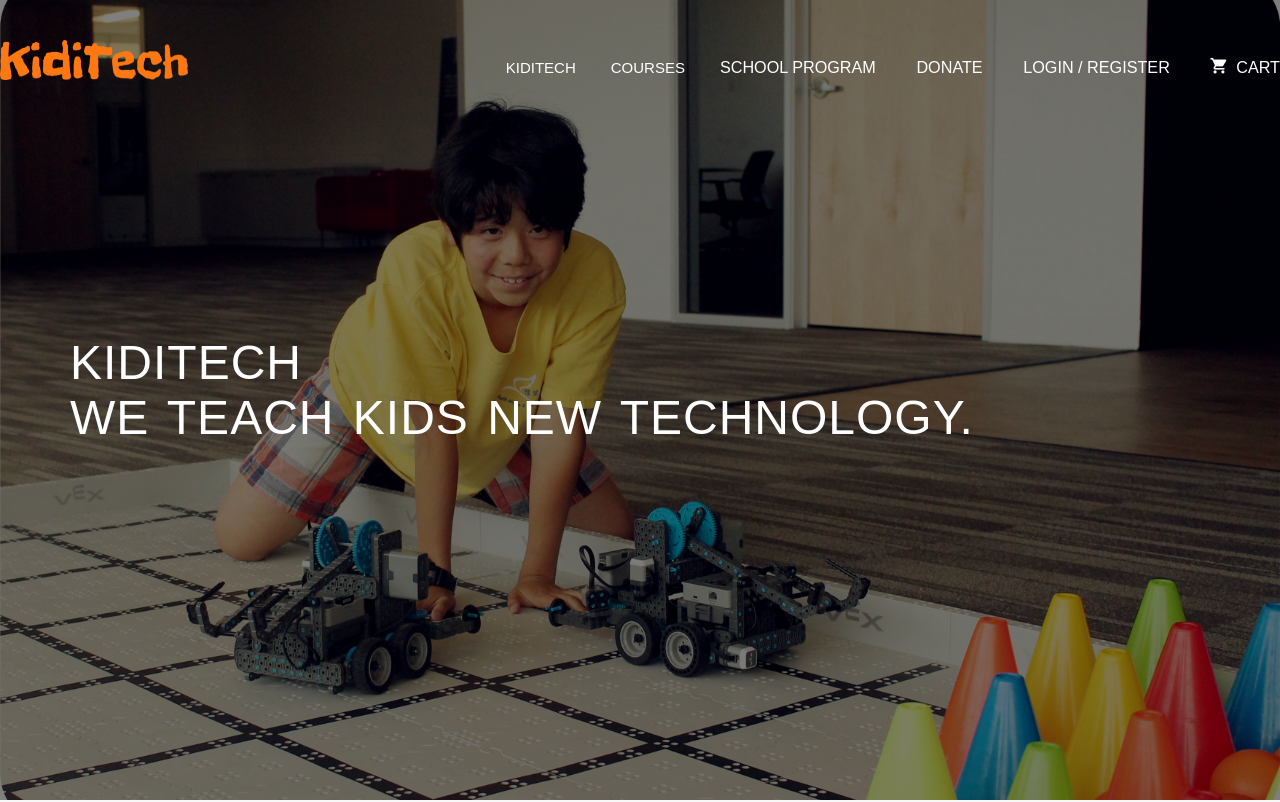
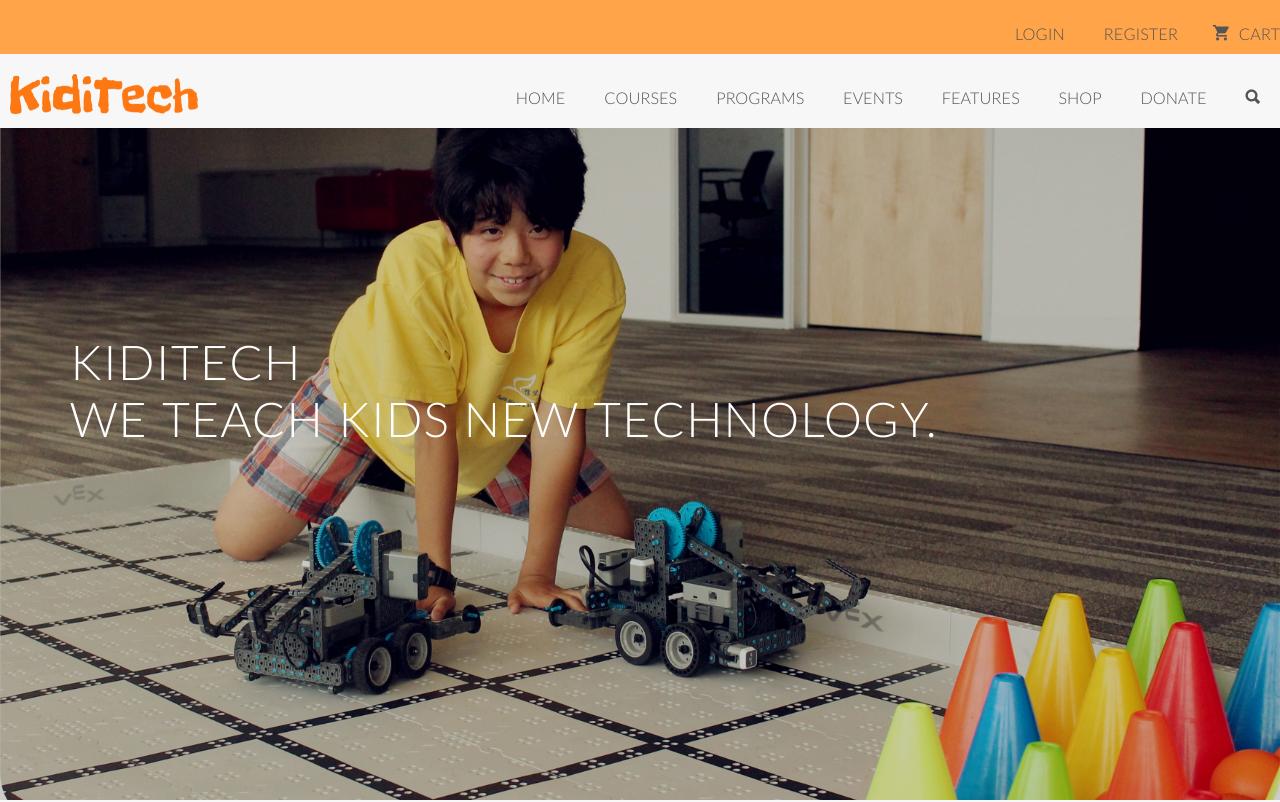
Before and after one commit to dionell/Kiditech-Website, a plain HTML site: page index.html in a window 1280 px wide. Shown: the top 802 px of the page. Drawn offline with nearby package versions, Linux system fonts and the light colour scheme; some packages are replaced by stand-ins of ours; a script that the page names is missing; files whose address does not match are found by name; a web font is replaced by a local one.

Commit message:
170919 update
Fixed nav menu

```diff
--- a/index.html
+++ b/index.html
@@ -20,43 +20,60 @@
         <meta name="theme-color" content="#ffffff">
 
     </head>
-    <body>
+
         <header>
             <nav>
-                <div class="row">
+                <div class="row firstBar">
+                    <div class = "item animated bounceInDown">
+                    <ul class="main-nav js--main-nav">
+                        <li><a href="loginUser.html">Login</a></li>
+                        <li><a href="createUser.html">Register</a>
+                        <li><a href="#"><i class="ion-android-cart icon-medium"></i>Cart</a></li>
+                    </ul>
+                    </div>
+                    <a class="mobile-nav-icon js--nav-icon"><i class="ion-navicon-round"></i></a>
+                </div>
+                <div class="row secondBar">
                     <div class = "item animated bounceInDown"><a href="index.html"><img src="resources/img/logo.png" alt="Kiditech logo" class="logo"></a></div>
                     <a href="index.html"><img src="resources/img/logo.png" alt="Kiditech logo" class="logo-black"></a>
                     <div class = "item animated bounceInDown">
                     <ul class="main-nav js--main-nav">
-                        <div class ="dropdown">
-                            <button class="dropbtn">KIDITECH</button>
+                        <li><a href="index.html">Home</a></li>
+                        <li class ="dropdown">
+                            <a href="#" class="dropbtn">Courses</a>
                             <div class="dropdown-content">
-                                <li><a href="index.html">Home</a></li>
-                                <li><a href="#features">About Us</a></li>
-                                <li><a href="#contact">Contact Us</a></li>
+                                <a href="#courses">View courses</a>
+                                <a href="EnrollCourses.html">Enroll</a>
                             </div>
-                        </div>
-                        <div class ="dropdown">
-                            <button class="dropbtn">COURSES</button>
+                        </li>
+                        <li class ="dropdown">
+                            <a href="#" class="dropbtn">Programs</a>
                             <div class="dropdown-content">
-                                <li><a href="#courses">View courses</a></li>
-                                <li><a href="EnrollCourses.html">Enroll</a></li>
+                                <a href="#courses">School Program</a>
+                                <a href="EnrollCourses.html">Birthday Party</a>
                             </div>
-                        </div>
-                        <li><a href="#works">School Program</a></li>
+                        </li>
+                        <li><a href="#works">Events</a></li>
+                        <li class ="dropdown">
+                            <a href="#" class="dropbtn">Features</a>
+                            <div class="dropdown-content">
+                                <a href="index.html">Home</a>
+                                <a href="#features">About Us</a>
+                                <a href="#contact">Contact Us</a>
+                            </div>
+                        </li>
+                        <li><a href="#works">Shop</a></li>
                         <li><a href="#">Donate</a>
                         </li>
-                        <li><a href="loginUser.html">Login </a> <a href="createUser.html"> / Register</a></li>
-                        <li><a href="#"><i class="ion-android-cart icon-medium"></i>Cart</a></li>
+                        <li><a href="#"><i class="ion-search icon-medium"></i></a></li>
                     </ul>
                     </div>
                     <a class="mobile-nav-icon js--nav-icon"><i class="ion-navicon-round"></i></a>
-
                 </div>
             </nav>
-            <div class="hero-text-box">
-                <div class = "item animated fadeInUp"><h1>Kiditech<br>We teach kids new technology.</h1></div>
-            </div>
+                <div class="hero-text-box">
+                    <div class = "item animated fadeInUp"><h1>Kiditech<br>We teach kids new technology.</h1></div>
+                </div>
         </header>
 
 
@@ -239,7 +256,7 @@
 
         <section class="section-testimonials" id="testimonials">
             <div class="row">
-                <h2>What people say</h2>
+                <h2>Parents are happy with us!</h2>
             </div>
             <div class="row js--wp-2">
                 <div class="col span-1-of-3">
--- a/resources/css/queries.css
+++ b/resources/css/queries.css
@@ -1,4 +1,13 @@
 /* Big tablet to 1200px (widths smaller taht the 1140px row) */
+@media only screen and (max-width: 1500px) {
+    .main-nav {
+        margin-right: auto;
+    }
+
+    .logo{
+        margin-left: auto;
+    }
+}
 @media only screen and (max-width: 1200px) {
     .hero-text-box {
         width: 100%;
--- a/resources/css/style.css
+++ b/resources/css/style.css
@@ -18,7 +18,7 @@ html,
 body {
     background-color: #fff;
     color: #555;
-    font-family: 'Patrick Hand', 'Arial', sans-serif;
+    font-family: 'Lato', 'Arial', sans-serif;
     font-weight: 300;
     font-size: 20px;
     text-rendering: optimizeLegibility;
@@ -58,7 +58,7 @@ h2,
 h3 {
     font-weight: 300;
     text-transform: uppercase;
-    font-family: 'Schoolbell', 'Arial', sans-serif;
+    font-family: 'Lato', 'Arial', sans-serif;
 }
 
 h1 {
@@ -205,9 +205,24 @@ input[type=submit]:active {
 /* HEADER */
 /* ----------------------------------------------- */
 
+.firstBar{
+    max-width: 100%;
+    width: 100%;
+    background-color: #ffa449;
+    z-index: 1;
+}
+
+.secondBar{
+    max-width: 100%;
+    background-color: rgb(247, 247, 247);
+    margin-top: 0;
+    padding: 10px;
+    z-index: 1;
+}
+
 header {
-    background-image: -webkit-linear-gradient(rgba(0, 0, 0, 0.5), rgba(0, 0, 0, 0.5)), url(img/hero-min.jpg);
-    background-image: linear-gradient(rgba(0, 0, 0, 0.5), rgba(0, 0, 0, 0.5)), url(img/hero-min.jpg);
+    background-image: -webkit-linear-gradient(rgba(0, 0, 0, 0.1), rgba(0, 0, 0, 0.1)), url(img/hero-min.jpg);
+    background-image: linear-gradient(rgba(0, 0, 0, 0.2), rgba(0, 0, 0, 0.2)), url(img/hero-min.jpg);
     background-size: cover;
     background-position: center;
     height: 100vh;
@@ -222,31 +237,35 @@ header {
     -webkit-transform: translate(-50%, -50%);
     -ms-transform: translate(-50%, -50%);
     transform: translate(-50%, -50%);
+    z-index:0;
 }
 
 .logo {
     height: 40px;
     width: auto;
     float: left;
-    margin-top: 40px;
+    margin: 10px 0 0 200px;
 }
 
 .logo-black {
     display: none;
-    height: 38px;
+    height: 40px;
     width: auto;
     float: left;
-    margin: 5px 0;
+    margin: 10px 0px 0 200px;
 }
 
 /* Main navi */
 .main-nav {
     float: right;
     list-style: none;
-    margin-top: 55px;
+    z-index: 9999;
+    margin-top: 20px;
+    padding-bottom: 10px;
+    margin-right: 200px;
 }
 
-.main-nav li {
+.main-nav li{
     display: inline-block;
     margin-left: 35px;
     font-size: 18px;
@@ -255,7 +274,7 @@ header {
 .main-nav li a:link,
 .main-nav li a:visited {
     padding: 8px 0;
-    color: #fff;
+    color: #555;
     text-decoration: none;
     text-transform: uppercase;
     font-size: 90%;
@@ -320,8 +339,9 @@ header {
 
 }
 
-.sticky .dropdown-content li{
-    background-color: #fff;
+.sticky .dropdown-content a{
+
+    background-color: white;
 }
 
 /* ----------------------------------------------- */
@@ -477,11 +497,11 @@ header {
     text-align: center;
     font-size: 100%;
     color: #e67e22;
-    font-family: 'Schoolbell', 'Arial', sans-serif;
+    font-family: 'Lato', 'Arial', sans-serif;
 }
 
 .section-courses {
-    font-family: 'Schoolbell', 'Arial', sans-serif;
+    font-family: 'Lato', 'Arial', sans-serif;
 }
 
 .section-courses col{
@@ -847,40 +867,24 @@ footer h3{
 /* ----------------------------------------------- */
 
 
-.dropdown {
-    float: left;
-    overflow: hidden;
-}
-
-.dropdown .dropbtn {
-    font-size: 20px;
-    border: none;
-    color: white;
-    background-color: inherit;
-    display: inline-block;
-    font-size: 15px;
-    margin-left: 35px;
-    padding-bottom: 8px;
-}
-
 .container a:hover, .dropdown:hover .dropbtn {
     border-bottom: 2px solid #e67e22;
 }
 
 .dropdown-content {
     display: none;
-    position: absolute;
+    position:fixed;
     min-width: 160px;
-    z-index: 1;
+    background-color: white;
 }
 
-.dropdown-content li {
+.dropdown-content a {
     float: none;
     color: black;
-    padding: 12px 16px;
     text-decoration: none;
     display: block;
     text-align: left;
+    margin: 15px;
     font-size: 15px;
 }
 
@@ -892,6 +896,7 @@ footer h3{
     display: block;
 
 }
+
 
 
 /* ----------------------------------------------- */
```
